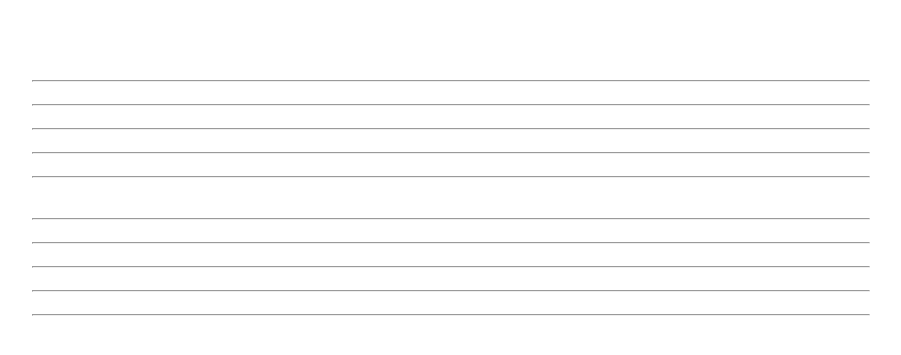
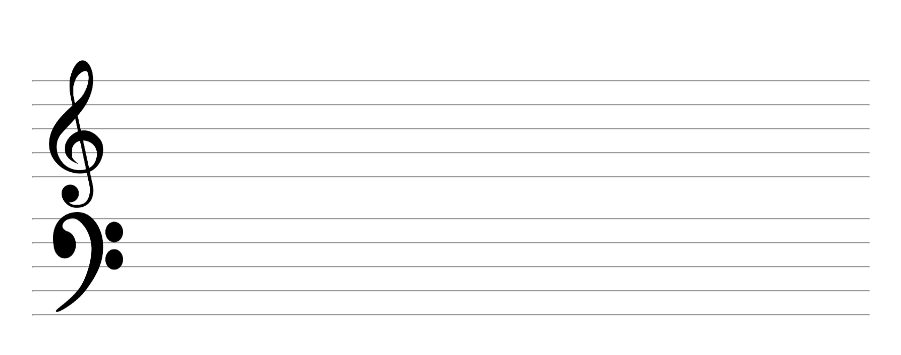
Before and after one commit to gb0808/MidiVisualiser, a plain HTML site: page index.html in a window 1280 px wide. Shown: the part 141-496 px from the top of the page, without its empty margins (189-1090 px from the left). Drawn offline with Linux system fonts and the light colour scheme.

Commit message:
added treble and bass cleff to the staff

```diff
--- a/index.html
+++ b/index.html
@@ -14,12 +14,18 @@
     <script src="Note.js"></script>
 
     <div class="staffContainer" id="staffContainer">
-        <div class="staffLine" id="trebel-5"><hr></div>
+        <div id="trebleClefContainer">
+            <img src="img/treble-clef-g4731877a1_640.png" id="trebleClef" alt="">
+        </div>
+        <div class="staffLine" id="treble-5"><hr></div>
         <div class="staffLine" id="treble-4"><hr></div>
         <div class="staffLine" id="treble-3"><hr></div>
         <div class="staffLine" id="treble-2"><hr></div>
         <div class="staffLine" id="treble-1"><hr></div>
         <br>
+        <div id="trebleClefContainer">
+            <img src="img/bass-ga18eb75a3_640.png" id="bassClef" alt="">
+        </div>
         <div class="staffLine" id="bass-5"><hr></div>
         <div class="staffLine" id="bass-4"><hr></div>
         <div class="staffLine" id="bass-3"><hr></div>
--- a/style.css
+++ b/style.css
@@ -23,3 +23,19 @@
 .staffLine {
     padding: 3px;
 }
+
+#trebleClef {
+    position: absolute;
+    top: 0%;
+    left: 2%;
+    height: 170px;
+    width: 100px;
+}
+
+#bassClef {
+    position: absolute;
+    top: 55%;
+    left: 5%;
+    height: 100px;
+    width: 70px;
+}
```
Also changed, not shown: img/bass-ga18eb75a3_640.png (added), img/treble-clef-g4731877a1_640.png (added).
